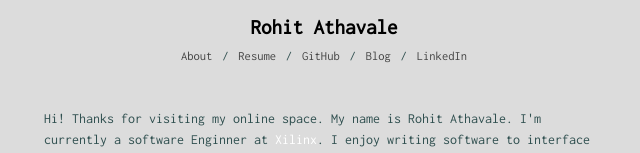
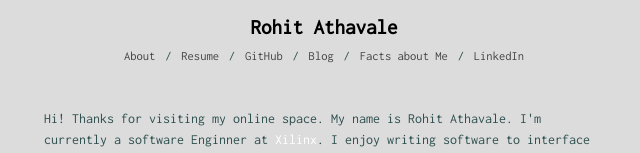
Before and after one commit to Rohit-Athavale/website-template, a plain HTML site: page index.html in a window 1280 px wide. Shown: the top 153 px of the page, without its empty margins (316-956 px from the left). Drawn offline with Linux system fonts and the light colour scheme.

Commit message:
Update index.html with facts link

```diff
--- a/index.html
+++ b/index.html
@@ -31,6 +31,8 @@
           <span>/</span>
           <a href="blog.html">Blog</a>
           <span>/</span>
+	  <a href="facts.html">Facts about Me</a>
+	  <span>/</span>
           <a href="https://www.linkedin.com/in/rohitat" target="_blank">LinkedIn</a>
         </div>
       </header>
```
